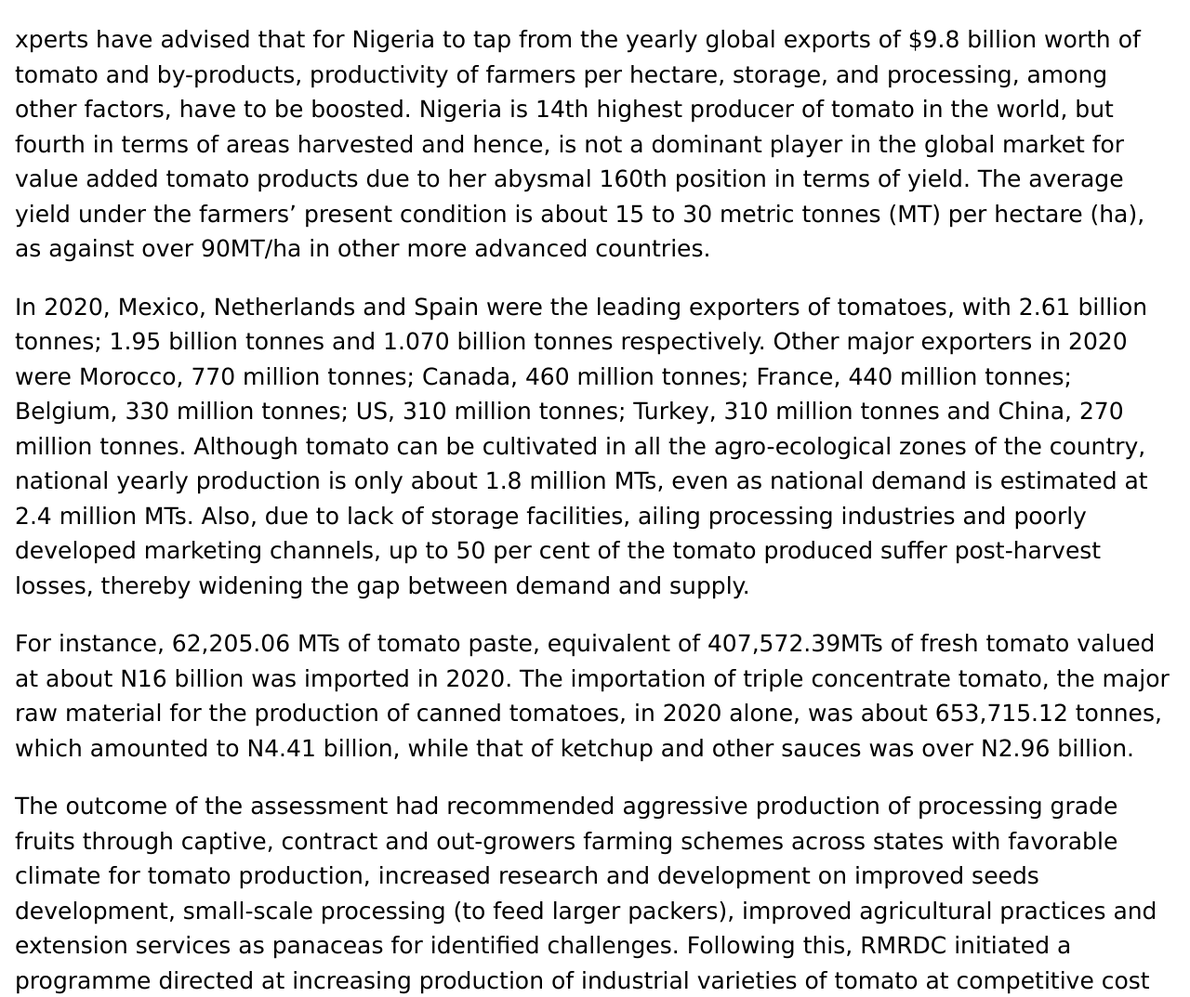
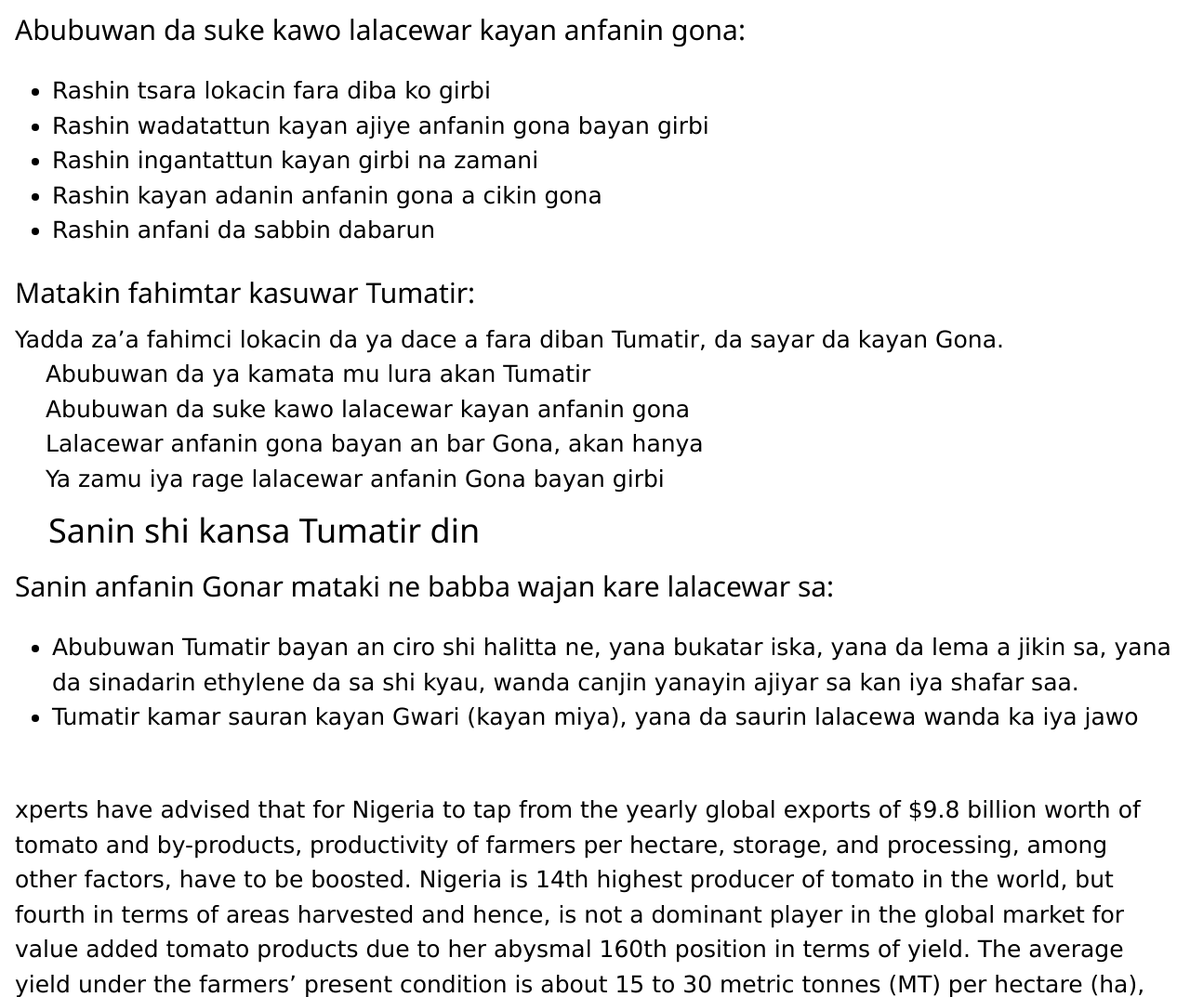
Before and after one commit to alaminmagaga/insurance-car, a Flask app: page /market in a window 1280 px wide. Shown: the part 1141-2214 px from the top of the page at 93% size. Run offline with Flask 2, Linux system fonts and the light colour scheme; parts of the project's set-up code (start-up, migrations or seed data) failed here and were passed over.

Commit message:
Update market.html

```diff
--- a/templates/market.html
+++ b/templates/market.html
@@ -11,9 +11,9 @@
 
 <div class="w3-top">
   <div class="w3-bar w3-black w3-padding-24" style="font-size:20px;">
-    <a href="{{url_for('home')}}" class="w3-bar-item w3-button" >Home</a>
-    <a href="" class="w3-bar-item w3-button" >Chat</a>
-    <a href="" class="w3-bar-item w3-button" >Detect</a>
+    <a href="{{url_for('home')}}" class="w3-bar-item w3-button" >IYLM-TECH</a>
+    <a href="https://chatapp1043.herokuapp.com/accounts/register/" class="w3-bar-item w3-button" >Chat</a>
+    <a href="{{url_for('processing')}}" class="w3-bar-item w3-button" >Device</a>
 
   </div>
 </div>
@@ -34,6 +34,40 @@
 
 <div class="w3-container" style="font-size: 25px;">
 
+
+    <div>
+<h2>Abubuwan da suke kawo lalacewar kayan anfanin gona:</h2>
+<ul>
+<li>Rashin tsara lokacin fara diba ko girbi</li>
+<li>Rashin wadatattun kayan ajiye anfanin gona bayan girbi<li>Rashin ingantattun kayan girbi na zamani</li>
+<li>Rashin kayan adanin anfanin gona a cikin gona</li>
+<li>Rashin anfani da sabbin dabarun </li>
+
+</ul>
+
+
+<h2>Matakin fahimtar kasuwar Tumatir:</h2>
+Yadda za’a fahimci lokacin da ya dace a fara diban Tumatir, da sayar da kayan Gona.<br>
+
+Abubuwan da ya kamata mu lura akan Tumatir<br>
+
+Abubuwan da suke kawo lalacewar kayan anfanin gona<br>
+
+Lalacewar anfanin gona bayan an bar Gona, akan hanya<br>
+
+Ya zamu iya rage lalacewar anfanin Gona bayan girbi
+
+
+<h1> Sanin shi kansa Tumatir din</h1>
+<h2>Sanin anfanin Gonar mataki ne babba wajan kare lalacewar sa: </h2>
+<ul>
+<li>Abubuwan Tumatir bayan an ciro shi halitta ne, yana bukatar iska, yana da lema a jikin sa, yana da sinadarin ethylene da sa shi kyau, wanda canjin yanayin ajiyar sa kan iya shafar saa.</li>
+<li>Tumatir kamar sauran kayan Gwari (kayan miya), yana da saurin lalacewa wanda ka iya jawo</li>
+
+
+
+</ul>
+</div>
 
 
 <p>xperts have advised that for Nigeria to tap from the yearly global exports of $9.8 billion worth of tomato and by-products, productivity of farmers per hectare, storage, and processing, among other factors, have to be boosted.
```
